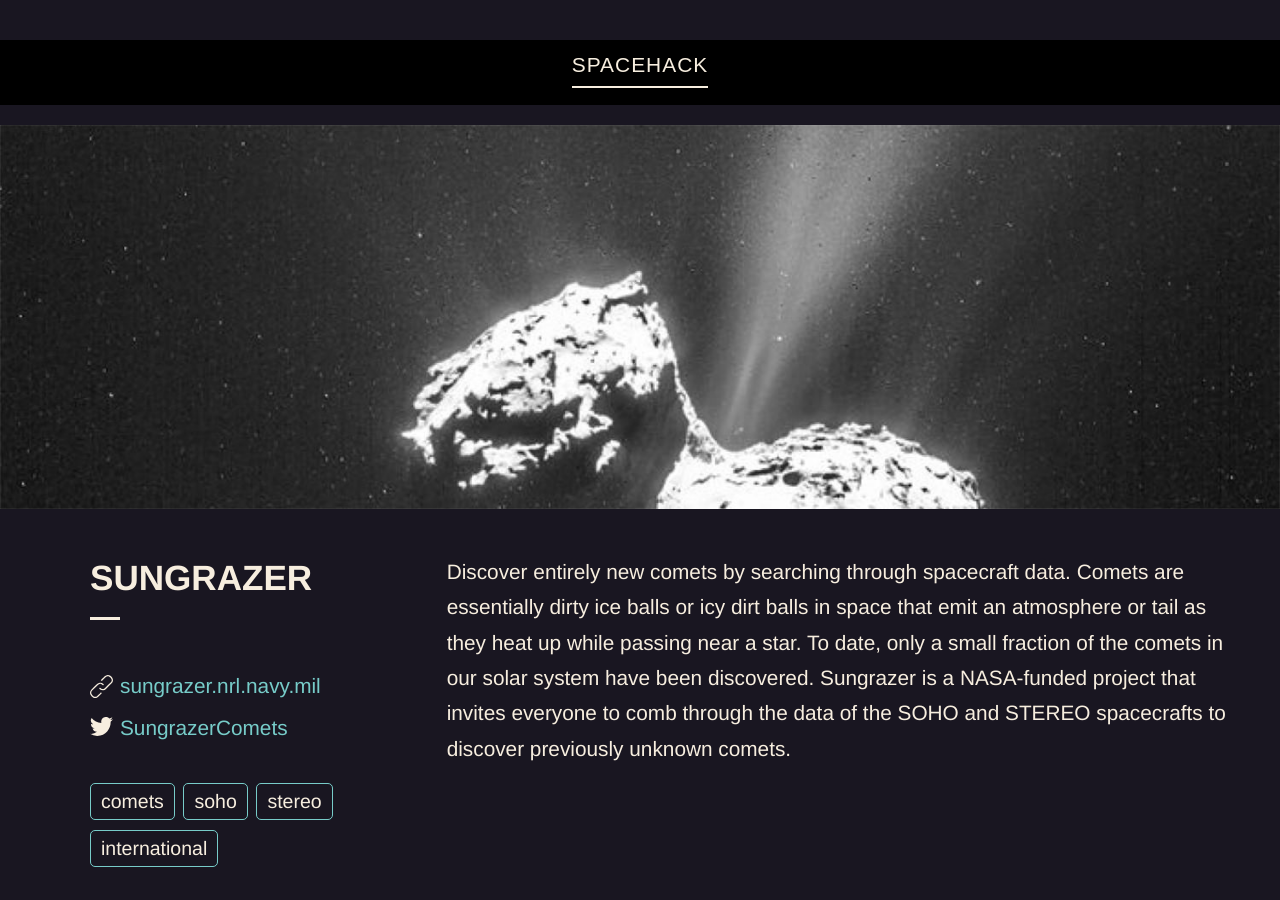
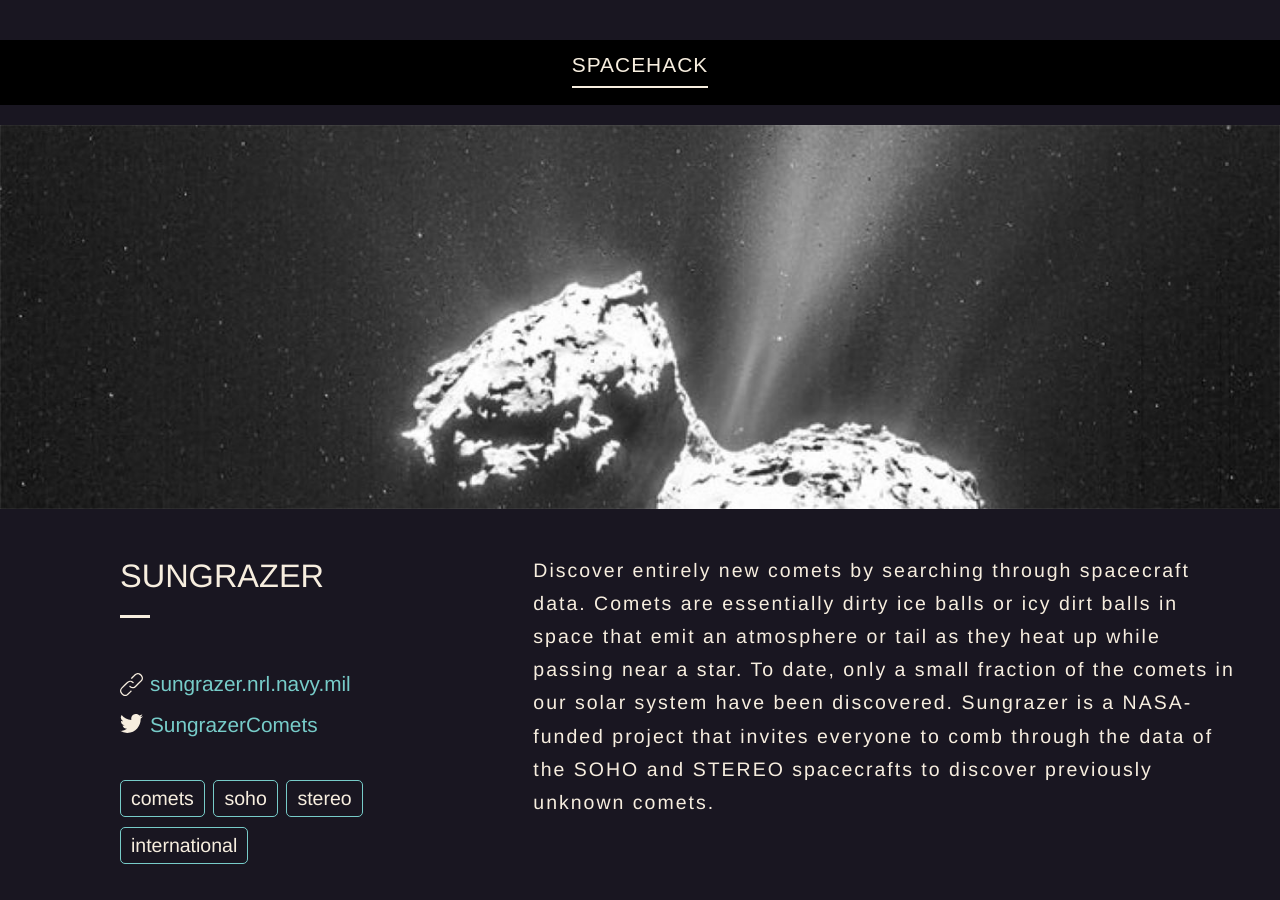
Before and after one commit to basilleaf/spacehack.org, a Jekyll site: the page built from _posts/2015-01-01-sungrazer.md, in a window 1280 px wide. Built offline with Jekyll 4.4.1, drawn with Linux system fonts in a browser that asks for light colours.

Commit message:
style tweek to projects page

```diff
--- a/_layouts/post.html
+++ b/_layouts/post.html
@@ -59,7 +59,9 @@ default_fixed_nav: true
 
   </div><!-- page-content -->
 
-  <div class="content post-content col-sm-8">
+  <div class="col-sm-1"></div>
+
+  <div class="content post-content col-sm-7">
     {{ page.content }}
   </div><!-- post-content -->
 
--- a/assets/css/main.css
+++ b/assets/css/main.css
@@ -56,6 +56,7 @@ a:hover {
 **/
 
 /* via http://jsfiddle.net/qB4Z2/ */
+/* nav header */
 /* todo: rename these */
 #sticky-anchor {
   position: absolute;
@@ -105,6 +106,7 @@ a:hover {
     z-index: 10000;
 }
 
+/* site title */
 .site_name {
   padding: 0;
   padding-top:10px;
@@ -159,12 +161,13 @@ a:hover {
 /* sidebar */
 .sidebar {
   color: #f7eedf;
-  padding: 20px 30px 20px 90px;
+  padding: 20px 30px 20px 120px;
 }
 
 .sidebar h1 {
   text-transform: uppercase;
-  font-size: 2.7em;
+  font-size: 2.5em;
+  font-weight: 500;
 }
 
 /* project_links */
@@ -224,17 +227,27 @@ ul.tags li {
   width: 30px;
 }
 
+/* project post content section */
 .post-content {
   color: #f7eedf;
-  font-size: 1.6em;
-  line-height: 1.1;
-  font-weight: 300;
+  font-size: 1.5em;
+  font-weight: 100;
+  letter-spacing: 2px;
+
   margin-bottom: 30px;
   padding-top: 15px;
-  padding-left: 20px;
-  padding-right: 30px;
+  padding-left: 0;
+  padding-right: 40px;
   line-height: 1.7;
   /* letter-spacing: 0.3em */
+}
+@media (max-width: 768px) {
+  /*
+  .post-content {
+    padding-left: 30px;
+  }
+  */
+
 }
 
 
```
